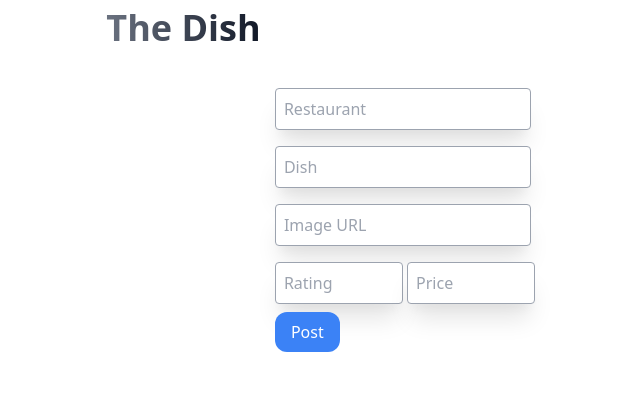
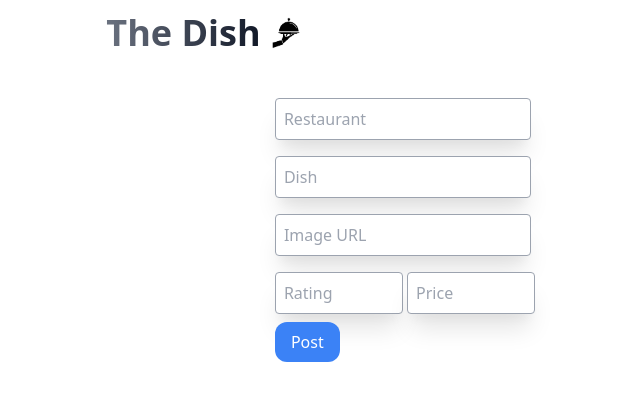
Before and after one commit to jmbosma/final, a website: page index.html in a window 1280 px wide. Shown: the whole page, without its empty margins (235-875 px from the left). Drawn offline with nearby package versions, Linux system fonts and the light colour scheme; no server answers.

Commit message:
logo to header

```diff
--- a/index.html
+++ b/index.html
@@ -16,6 +16,7 @@
     <header>
       <div class="flex items-center">
         <div class="md:mx-0 mx-4"><span class="font-bold text-4xl bg-clip-text text-transparent bg-gradient-to-r from-gray-500 to-gray-900">The Dish</span></div>
+        <img src="/assets/dishlogo.png" width="50" height="50">
         <div class="ml-auto text-sm sign-out"></div>
       </div>
 
```
Also changed, not shown: assets/dishlogo.png (added).
